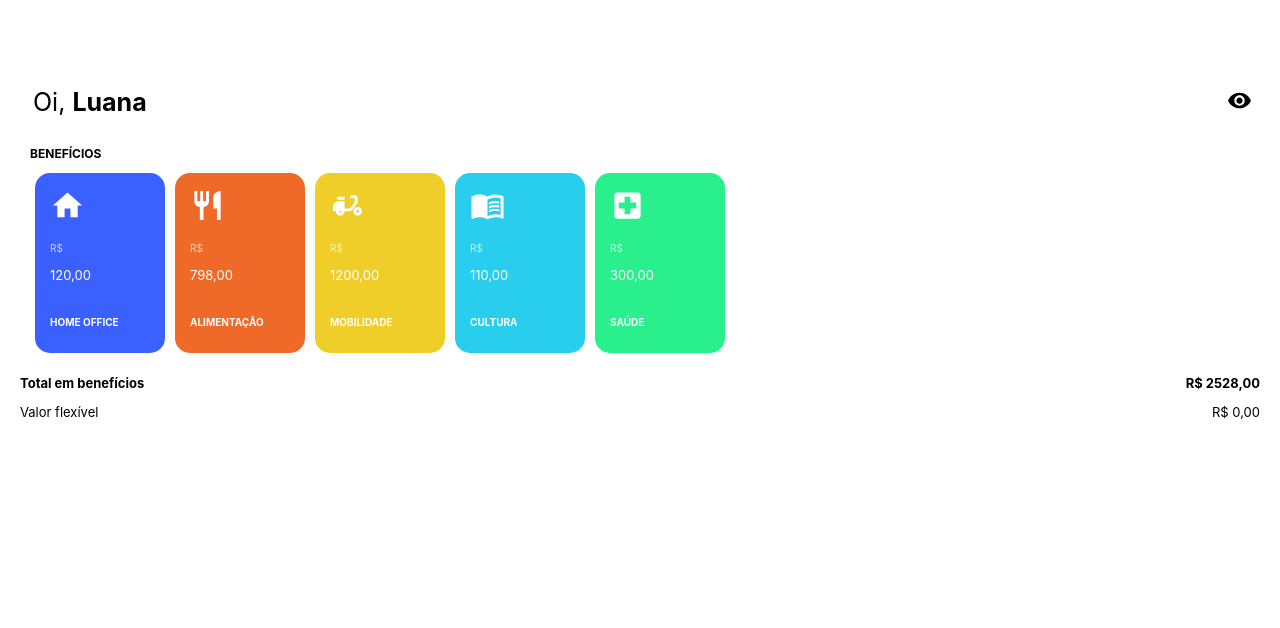
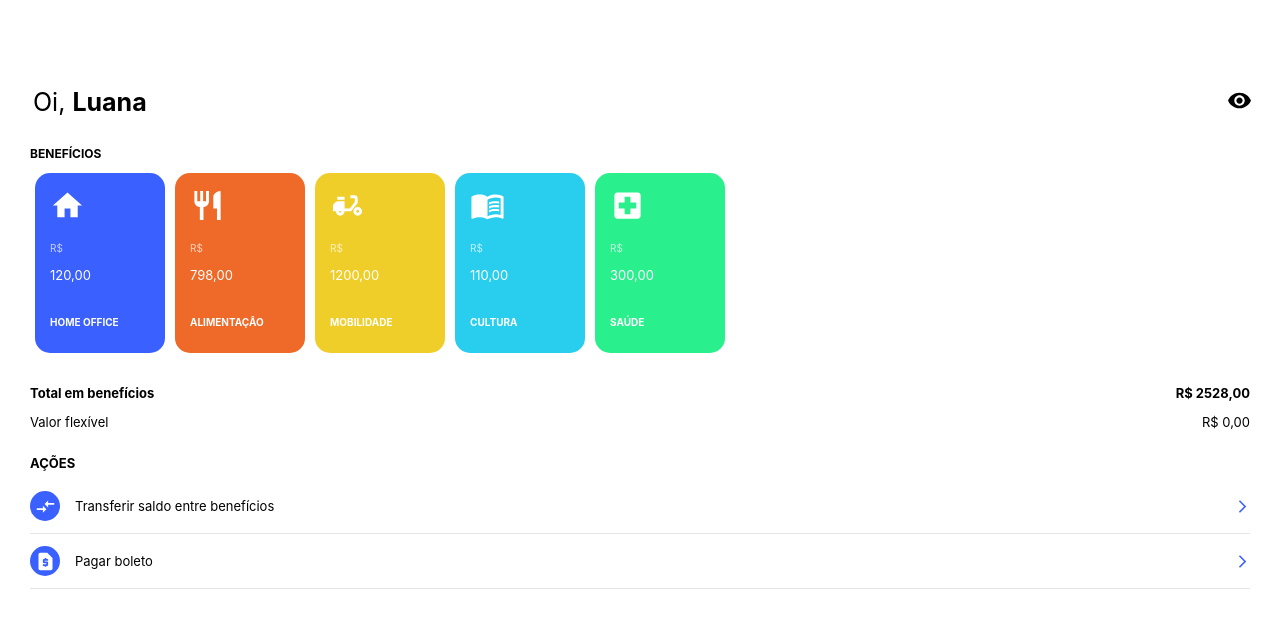
Before and after one commit to luanafront/clone-CAJU, a React (Create React App) app: page / in a window 1280 px wide. Shown: the top 628 px of the page. Built offline with nearby package versions, Linux system fonts and the light colour scheme.

Commit message:
I added the actions div and its styling

```diff
--- a/package.json
+++ b/package.json
@@ -12,6 +12,7 @@
     "@testing-library/user-event": "^13.5.0",
     "react": "^18.1.0",
     "react-dom": "^18.1.0",
+    "react-router-dom": "^6.3.0",
     "react-scripts": "5.0.1",
     "web-vitals": "^2.1.4"
   },
--- a/src/App.jsx
+++ b/src/App.jsx
@@ -1,11 +1,11 @@
 import React from 'react';
 import './App.css';
-import MainHeader from './components/organism/mainHeader';
+import Pages from "./components/pages"
 
-function App() {
+const App = () => {
   return (
     <div className="App">
-      <MainHeader/>
+        <Pages/>
     </div>
   );
 }
--- /dev/null
+++ b/src/components/molecules/actions/index.css
@@ -0,0 +1,33 @@
+.action {
+    display: flex;
+    align-items: center;
+    justify-content: space-between;
+    margin: 0 3.0rem 0 3.0rem;
+    border-bottom: 1px solid rgba(0, 0, 0, 0.103);
+    padding-block: .6rem ;
+}
+.action > div {
+    display: flex;
+    align-items: center;
+    justify-content: space-between;
+}
+    .action__icon {
+        background: #3a60ff;
+        border-radius: 5.0rem;
+        display: flex;
+        align-items: center;
+        justify-content: center;
+        width: 30px;
+        height: 30px;
+        margin-right: 1.5rem;
+    }
+    .action__icon > svg {
+        font-size: 2.1rem;
+        color: #fff;
+    }
+    .action__text {
+        font-size: 1.3rem;
+    }
+    .action__icon--arrow {
+        color:#3a60ff
+    }
--- /dev/null
+++ b/src/components/molecules/actions/index.jsx
@@ -0,0 +1,22 @@
+import React from "react";
+import ContentText from "../../atoms/contentText";
+import ArrowForwardIosIcon from '@mui/icons-material/ArrowForwardIos';
+import "./index.css"
+
+const Actions = ({text, Icon}) => {
+    return (
+        <div className="action">
+            <div>
+                <div className="action__icon">
+                    <Icon/>
+                </div>
+                <ContentText className="action__text" content={text}/>
+            </div>
+            <div className="action__icon--arrow">
+                <ArrowForwardIosIcon/>
+            </div>
+        </div>
+    )
+}
+
+export default Actions
--- a/src/components/molecules/totalBenefit/index.css
+++ b/src/components/molecules/totalBenefit/index.css
@@ -3,7 +3,10 @@
     align-items: center;
     justify-content: space-between;
     font-size: 1.3rem;
-    padding: 0 2.0rem 0 2.0rem;
+    padding: 0 3rem 0 3.0rem;
+}
+.totalBenefitBox {
+    margin-top: 1.0rem
 }
     .totalBenefit__text , .totalBenefit__price{
         font-weight: bold;
--- a/src/components/molecules/totalBenefit/index.jsx
+++ b/src/components/molecules/totalBenefit/index.jsx
@@ -4,7 +4,7 @@ import "./index.css"
 
 const TotalBenefit = ({value, click}) => {
     return (
-        <div>
+        <div className="totalBenefitBox">
             <section className="totalBenefit">
                 <ContentText className="totalBenefit__text" content="Total em benefícios"/>
                 <p className="totalBenefit__price">
--- /dev/null
+++ b/src/components/organism/mainCentral/index.css
@@ -0,0 +1,6 @@
+.mainCentral__title {
+    margin-top: 2.5rem;
+    font-weight: bold;
+    font-size: 1.3rem;
+    padding-left: 3rem;
+}
--- /dev/null
+++ b/src/components/organism/mainCentral/index.jsx
@@ -0,0 +1,20 @@
+import React from "react";
+import "./index.css";
+import Actions from "../../molecules/actions";
+import CompareArrowsIcon from '@mui/icons-material/CompareArrows';
+import RequestPageIcon from '@mui/icons-material/RequestPage';
+import Title from "../../atoms/title";
+
+
+const MainCentral = () => {
+    return (
+        <>
+            <Title className="mainCentral__title" content="AÇÕES"/>
+            <Actions text="Transferir saldo entre benefícios" Icon={CompareArrowsIcon}/>
+            <Actions text="Pagar boleto" Icon={RequestPageIcon}/>
+        </>
+
+    )
+}
+
+export default MainCentral
--- /dev/null
+++ b/src/components/pages/index.jsx
@@ -0,0 +1,15 @@
+import React from "react";
+import { Route, Routes } from "react-router-dom";
+import MainPage from "./mainPage";
+
+const Pages = () => {
+    return (
+        <>
+            <Routes>
+                <Route exact path="/" element={<MainPage/>}/>
+            </Routes>
+        </>
+    )
+}
+
+export default Pages
--- /dev/null
+++ b/src/components/pages/mainPage/index.jsx
@@ -0,0 +1,14 @@
+import React from "react";
+import MainCentral from "../../organism/mainCentral";
+import MainHeader from "../../organism/mainHeader"
+
+const MainPage = () => {
+    return (
+        <>
+            <MainHeader/>
+            <MainCentral/>
+        </>
+    )
+}
+
+export default MainPage
--- a/src/index.js
+++ b/src/index.js
@@ -3,11 +3,14 @@ import ReactDOM from 'react-dom/client';
 import './index.css';
 import App from './App';
 import reportWebVitals from './reportWebVitals';
+import { BrowserRouter } from 'react-router-dom';
 
 const root = ReactDOM.createRoot(document.getElementById('root'));
 root.render(
   <React.StrictMode>
-    <App />
+    <BrowserRouter>
+      <App />
+    </BrowserRouter>
   </React.StrictMode>
 );
 
```
Also changed, not shown: 1 other file (tests, documents, lock files or other folders).
